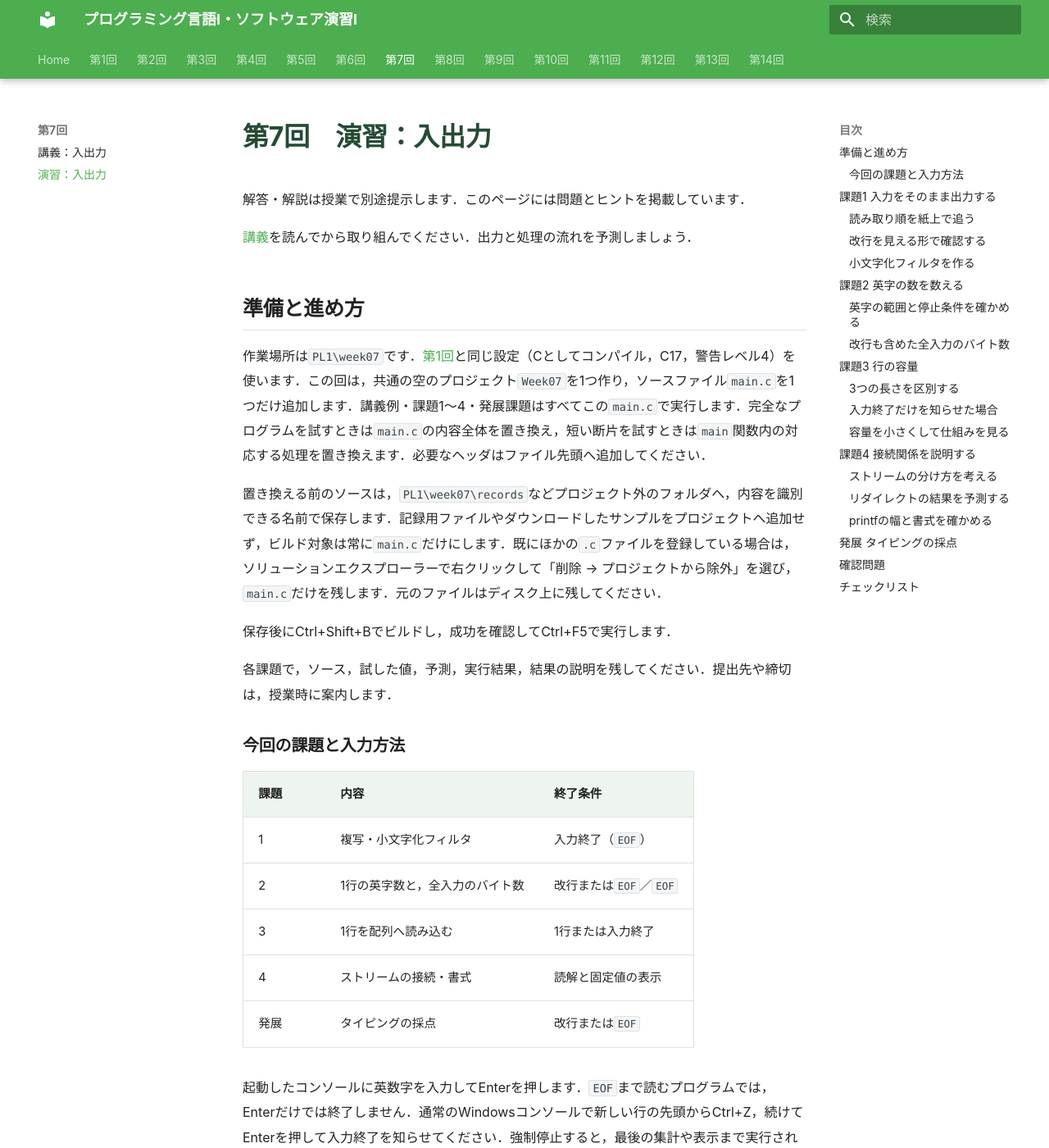
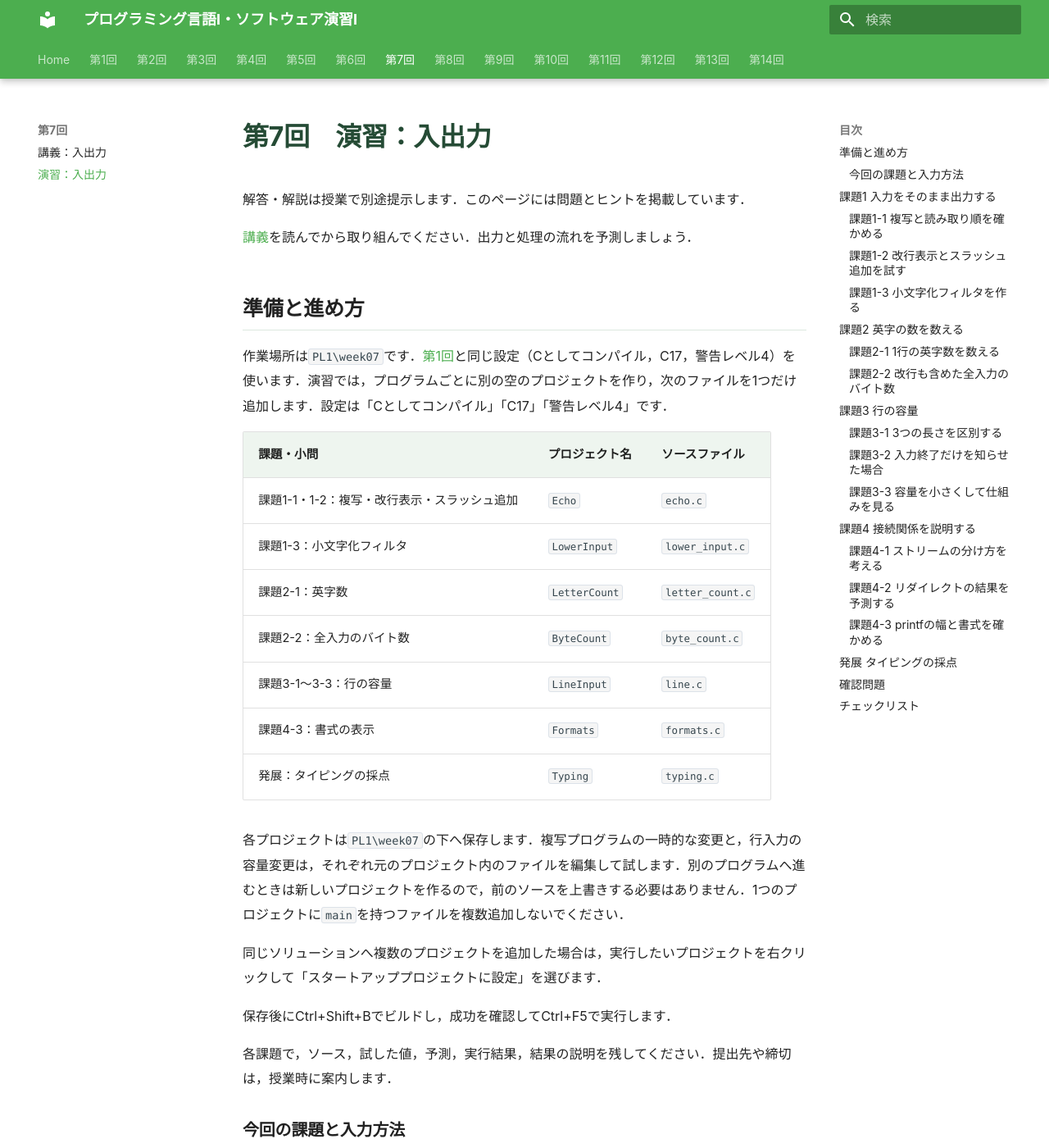
Before and after one commit to t-yokoga/softprac1, an MkDocs documentation site: the page built from docs/ex07.md, in a window 1280 px wide and 1400 px high. Shown: the whole window at 82% size. Built offline with MkDocs 1.6.1 and Material for MkDocs 9.7.7, drawn with Linux system fonts in a browser that asks for light colours; some of the changed text lies outside the part shown.

Commit message:
第7回の課題を個別プロジェクトと小問番号で整理

```diff
--- a/docs/ex07.md
+++ b/docs/ex07.md
@@ -10,9 +10,21 @@ title: 第7回 演習：入出力
 
 ## 準備と進め方
 
-作業場所は`PL1\week07`です．[第1回](lec01.md#hello)と同じ設定（Cとしてコンパイル，C17，警告レベル4）を使います．この回は，共通の空のプロジェクト`Week07`を1つ作り，ソースファイル`main.c`を1つだけ追加します．講義例・課題1〜4・発展課題はすべてこの`main.c`で実行します．完全なプログラムを試すときは`main.c`の内容全体を置き換え，短い断片を試すときは`main`関数内の対応する処理を置き換えます．必要なヘッダはファイル先頭へ追加してください．
+作業場所は`PL1\week07`です．[第1回](lec01.md#hello)と同じ設定（Cとしてコンパイル，C17，警告レベル4）を使います．演習では，プログラムごとに別の空のプロジェクトを作り，次のファイルを1つだけ追加します．設定は「Cとしてコンパイル」「C17」「警告レベル4」です．
 
-置き換える前のソースは，`PL1\week07\records`などプロジェクト外のフォルダへ，内容を識別できる名前で保存します．記録用ファイルやダウンロードしたサンプルをプロジェクトへ追加せず，ビルド対象は常に`main.c`だけにします．既にほかの`.c`ファイルを登録している場合は，ソリューションエクスプローラーで右クリックして「削除 → プロジェクトから除外」を選び，`main.c`だけを残します．元のファイルはディスク上に残してください．
+| 課題・小問 | プロジェクト名 | ソースファイル |
+| --- | --- | --- |
+| 課題1-1・1-2：複写・改行表示・スラッシュ追加 | `Echo` | `echo.c` |
+| 課題1-3：小文字化フィルタ | `LowerInput` | `lower_input.c` |
+| 課題2-1：英字数 | `LetterCount` | `letter_count.c` |
+| 課題2-2：全入力のバイト数 | `ByteCount` | `byte_count.c` |
+| 課題3-1〜3-3：行の容量 | `LineInput` | `line.c` |
+| 課題4-3：書式の表示 | `Formats` | `formats.c` |
+| 発展：タイピングの採点 | `Typing` | `typing.c` |
+
+各プロジェクトは`PL1\week07`の下へ保存します．複写プログラムの一時的な変更と，行入力の容量変更は，それぞれ元のプロジェクト内のファイルを編集して試します．別のプログラムへ進むときは新しいプロジェクトを作るので，前のソースを上書きする必要はありません．1つのプロジェクトに`main`を持つファイルを複数追加しないでください．
+
+同じソリューションへ複数のプロジェクトを追加した場合は，実行したいプロジェクトを右クリックして「スタートアッププロジェクトに設定」を選びます．
 
 保存後にCtrl+Shift+Bでビルドし，成功を確認してCtrl+F5で実行します．
 
@@ -37,17 +49,17 @@ title: 第7回 演習：入出力
 
 ## 課題1　入力をそのまま出力する
 
-講義のサンプル`echo.c`の内容全体を`main.c`へコピーして実行します．この課題では，次の3つの小問を順に行います．
+`Echo`プロジェクトを作り，講義のサンプル`echo.c`を追加して実行します．この課題では，次の3つの小問を順に行います．
 
-1. 複写プログラムをそのまま実行し，入力と出力の関係を確かめる．
-2. 複写プログラムを一時的に書き換え，改行やスラッシュを見える形で表示する．
-3. 複写プログラムをもとに，小文字化フィルタを作る．
+1. 課題1-1：複写プログラムをそのまま実行し，入力と出力の関係を確かめる．
+2. 課題1-2：複写プログラムを一時的に書き換え，改行やスラッシュを見える形で表示する．
+3. 課題1-3：複写プログラムをもとに，小文字化フィルタを作る．
 
 ??? tip "ヒント"
 
     入力待ちの間はプログラムは終わっていません．通常のWindowsコンソールでは，新しい行でCtrl+Z，Enterです．
 
-### 読み取り順を紙上で追う
+### 課題1-1　複写と読み取り順を確かめる
 
 | `getchar`で読む値 | `EOF`との比較 | プログラムの処理 |
 | --- | --- | --- |
@@ -68,9 +80,9 @@ title: 第7回 演習：入出力
 
 「空の入力」と「空行1個の入力」は同じではありません．①と②の違いを記録に書いてください．
 
-### 改行を見える形で確認する
+### 課題1-2　改行表示とスラッシュ追加を試す
 
-`main.c`にある複写プログラムのうち，`while`の中にある次の部分（`putchar`とその失敗処理）を，一時的に置き換えます．
+`echo.c`にある複写プログラムのうち，`while`の中にある次の部分（`putchar`とその失敗処理）を，一時的に置き換えます．
 
 ~~~c
 if (putchar(ch) == EOF) {
@@ -93,9 +105,9 @@ if (ch == '\n') {
 
 次に，元の`if (putchar(ch) == EOF) { ... }`の直前に，`putchar('/')`を呼ぶ処理を加えます．`putchar('/')`の戻り値も，`putchar(ch)`と同じ形で`EOF`かどうかを確かめてください．実行する前に，`ab`とEnterを入力したときの出力を予測して記録し，その後で実行して比べます．スラッシュは入力の各文字の前に入るので，改行の前にも付く点に注意します．確かめたら，加えた処理を消して元に戻します．
 
-### 小文字化フィルタを作る
+### 課題1-3　小文字化フィルタを作る
 
-`main.c`の複写プログラムを書き換えて，入力をすべて出力し，そのうち英大文字（`'A'`〜`'Z'`）だけを小文字に変えて出力するプログラムを作ります．第6回では文字列を配列に入れてから変換しましたが，今回は配列を使わず，`getchar`で読んだ1文字ずつを変換して`putchar`で出力します．入力は`EOF`まで読みます．
+`LowerInput`プロジェクトを作り，複写プログラムを`lower_input.c`へコピーして書き換え，入力をすべて出力し，そのうち英大文字（`'A'`〜`'Z'`）だけを小文字に変えて出力するプログラムを作ります．第6回では文字列を配列に入れてから変換しましたが，今回は配列を使わず，`getchar`で読んだ1文字ずつを変換して`putchar`で出力します．入力は`EOF`まで読みます．
 
 | 入力 | 出力 |
 | --- | --- |
@@ -111,15 +123,17 @@ if (ch == '\n') {
 
 ## 課題2　英字の数を数える
 
-この課題は2つの小問からなります．前半は英字の数を数えるプログラムを自分で作り，後半は全入力のバイト数を数えるプログラム（下に掲載）を実行して比べます．
+この課題は2つの小問からなります．課題2-1は英字の数を数えるプログラムを自分で作り，課題2-2は全入力のバイト数を数えるプログラム（下に掲載）を実行して比べます．
 
-前半では，`main.c`を書き換えて，1行（Enterを押すまで）に含まれる英字（`'A'`〜`'Z'`と`'a'`〜`'z'`）の個数を数えるプログラムを作ります．改行を読むか`EOF`になったら読むのをやめ，数えた個数を`printf("%d\n", count);`のように1行で表示します．例えば`abc 12!`なら3，空行なら0，`AZaz`なら4です．この課題の入力は1000バイト以内とします．
+### 課題2-1　1行の英字数を数える
+
+課題2-1では，`LetterCount`プロジェクトに`letter_count.c`を作り，1行（Enterを押すまで）に含まれる英字（`'A'`〜`'Z'`と`'a'`〜`'z'`）の個数を数えるプログラムを作ります．改行を読むか`EOF`になったら読むのをやめ，数えた個数を`printf("%d\n", count);`のように1行で表示します．例えば`abc 12!`なら3，空行なら0，`AZaz`なら4です．この課題の入力は1000バイト以内とします．
 
 ??? tip "ヒント"
 
     `EOF`だけでなく改行でもループを止めます．大文字と小文字の2つの範囲を論理演算でつなぎます．
 
-### 英字の範囲と停止条件を確かめる
+#### 英字の範囲と停止条件を確かめる
 
 次の表の「期待する数」は，実行する前に自分で予測して記録に書き，その後で実行結果と比べてください．入力ごとにプログラムを起動し直します．
 
@@ -133,9 +147,9 @@ if (ch == '\n') {
 
 このプログラムは，`EOF`を知らせなくてもEnterを押した時点で個数を表示します．課題1との違いは，ループを続ける条件に`ch != '\n'`が加わることです．条件を`&&`でつなぐときは，左側が偽なら右側は評価されない（短絡評価）ことを踏まえて，`getchar`で読む部分と`ch != '\n'`のどちらを左に書くべきかを考えましょう．
 
-### 改行も含めた全入力のバイト数
+### 課題2-2　改行も含めた全入力のバイト数
 
-後半では，前半で作ったプログラムを記録用フォルダに保存してから，次のプログラム全体で`main.c`の内容を置き換えて実行します．このプログラムは改行では止まらず，`EOF`まで読んで，読み取ったバイト数（改行を含む）を表示します．入力は改行を含めて合計1000バイト以内とします．
+課題2-2では，`ByteCount`プロジェクトを作り，次のプログラム全体を`byte_count.c`へ保存して実行します．このプログラムは改行では止まらず，`EOF`まで読んで，読み取ったバイト数（改行を含む）を表示します．入力は改行を含めて合計1000バイト以内とします．
 
 ~~~c linenums="1"
 #include <stdio.h>
@@ -154,7 +168,7 @@ int main(void)
 }
 ~~~
 
-前半と同じように，「期待する数」を予測して記録に書いてから実行します．どの入力でも，最後に新しい行の先頭でCtrl+Z，Enterを押して入力を終わりにします．
+課題2-1と同じように，「期待する数」を予測して記録に書いてから実行します．どの入力でも，最後に新しい行の先頭でCtrl+Z，Enterを押して入力を終わりにします．
 
 | 入力してから`EOF` | 期待する数 |
 | --- | ---: |
@@ -165,11 +179,11 @@ int main(void)
 
 ここで数えているのはプログラムが読み取ったバイトで，単語数ではありません．改行も数えます．日本語の見た目の文字数や，改行変換前のファイルサイズを求めるプログラムでもありません．
 
-**説明すること**：前半の英字数を数えるプログラムと，後半のバイト数を数えるプログラムのそれぞれについて，「何を数えるか」と「いつ結果を表示するか」を記録に書いてください．
+**説明すること**：課題2-1の英字数を数えるプログラムと，課題2-2のバイト数を数えるプログラムのそれぞれについて，「何を数えるか」と「いつ結果を表示するか」を記録に書いてください．
 
 ## 課題3　行の容量
 
-講義のサンプル`line.c`の内容全体を`main.c`へコピーして実行します．このプログラムは1回の実行で1行だけ読むので，入力ごとに起動し直します．次の5つを入力し，それぞれの結果を記録してください．
+`LineInput`プロジェクトを作り，講義のサンプル`line.c`を追加して実行します．このプログラムは1回の実行で1行だけ読むので，入力ごとに起動し直します．次の5つを入力し，それぞれの結果を記録してください．
 
 - 空行（Enterだけ）
 - `Hello`
@@ -177,7 +191,7 @@ int main(void)
 - 31個の`A`
 - 32個の`A`
 
-### 3つの長さを区別する
+### 課題3-1　3つの長さを区別する
 
 `Hello`とEnterでは，入力として読むのは本文5文字と改行の6文字です．`fgets`はさらに終端を付けて保存するので7要素を使います．例題は改行を終端に置き換えてから，本文の長さ5を表示します．
 
@@ -191,13 +205,13 @@ int main(void)
 
 31個と32個を用意するときは，エディタなどで個数を確認してからコンソールへ貼り付けてかまいません．個数があいまいなまま結果だけを比較しないでください．初期の`Text:`は入力案内で，`length=...`はプログラムが読み取り後に出す結果です．
 
-### 入力終了だけを知らせた場合
+### 課題3-2　入力終了だけを知らせた場合
 
 起動後，何も入力せず新しい行でCtrl+Z，Enterを押してください．`No line read.`と表示されることを確かめ，記録します．Enterだけの空行は正常に読めます．「長さ0の文字列を読み取れた」と「行を読み取れなかった」を区別しましょう．
 
-### 容量を小さくして仕組みを見る
+### 課題3-3　容量を小さくして仕組みを見る
 
-`main.c`にコピーした行入力プログラムで，`char line[32];`を`char line[8];`に変えます．それ以外の部分は変更しません．このとき保存できる本文は最大7文字です．`ABCDEF`（6文字），`ABCDEFG`（7文字），`ABCDEFGH`（8文字）をそれぞれ起動し直して入力し，`length=6`，`length=7`，`Line too long.`と表示されることを確かめてください．
+`LineInput`の`line.c`で，`char line[32];`を`char line[8];`に変えます．それ以外の部分は変更しません．このとき保存できる本文は最大7文字です．`ABCDEF`（6文字），`ABCDEFG`（7文字），`ABCDEFGH`（8文字）をそれぞれ起動し直して入力し，`length=6`，`length=7`，`Line too long.`と表示されることを確かめてください．
 
 `fgets`には`sizeof line`で容量を渡しているので，配列の宣言を変えるだけで，読み込む上限も自動的に変わります．ただし，関数の引数として受け取った配列に`sizeof`を使っても，元の配列の大きさは得られません（第5回の復習）．
 
@@ -209,19 +223,19 @@ int main(void)
 
 ## 課題4　接続関係を説明する
 
-この課題は，前半が接続関係を考える問題，後半が`printf`の書式を確かめる実行課題です．前半はプログラムを実行せず，文章か接続図で答えて記録に書きます．コマンドの操作やファイルの上書きは行いません．
+この課題は，課題4-1・4-2が接続関係を考える問題，課題4-3が`printf`の書式を確かめる実行課題です．課題4-1・4-2はプログラムを実行せず，文章か接続図で答えて記録に書きます．コマンドの操作やファイルの上書きは行いません．
 
-### ストリームの分け方を考える
+### 課題4-1　ストリームの分け方を考える
 
 次の2つのプログラムを考えます．
 
-- プログラム`A`：課題1で作った小文字化フィルタに，処理の状況を知らせるメッセージを`stderr`へ出す処理を加えたもの．小文字にしたテキストは`stdout`へ出す．
-- プログラム`B`：課題2の後半のように，`stdin`から読んだバイト数を改行も含めて数え，表示するプログラム．
+- プログラム`A`：課題1-3で作った小文字化フィルタに，処理の状況を知らせるメッセージを`stderr`へ出す処理を加えたもの．小文字にしたテキストは`stdout`へ出す．
+- プログラム`B`：課題2-2のように，`stdin`から読んだバイト数を改行も含めて数え，表示するプログラム．
 
 1. `A`の`stdout`を`B`の`stdin`につなぐと，`B`は`A`が`stderr`へ出したメッセージも数えるか．理由も答えよ．
 2. `A`が`stdout`へ入力案内を出すと，`B`の結果にどのような影響があるか．
 
-### リダイレクトの結果を予測する
+### 課題4-2　リダイレクトの結果を予測する
 
 入力ファイルの内容は`AB`と改行で，プログラムが読み取るのは3バイトとします．`A`と`B`は上と同じプログラムです．
 
@@ -231,9 +245,9 @@ int main(void)
 4. `A`の`stdout`を`B`の`stdin`につなぐと，`B`は何と表示するか．
 5. `A`が処理結果の前に，`stdout`へ`Ready`と改行を出すように変えると，4の`B`の表示はどう変わるか．
 
-### `printf`の幅と書式を確かめる
+### 課題4-3　`printf`の幅と書式を確かめる
 
-次のプログラム全体で`main.c`の内容を置き換えて実行します．このプログラムは入力を待ちません．縦棒で囲むことで，追加された空白を見やすくしています．
+`Formats`プロジェクトを作り，次のプログラム全体を`formats.c`へ保存して実行します．このプログラムは入力を待ちません．縦棒で囲むことで，追加された空白を見やすくしています．
 
 ~~~c linenums="1"
 #include <stdio.h>
@@ -275,7 +289,7 @@ int main(void)
 
 ## 発展　タイピングの採点
 
-タイピングの採点プログラムを`main.c`に作ります．お手本の文字列`This is a pen`と，キーボードから入力した1行とを，**同じ位置の文字どうし**で比べ，一致した文字の数を得点として表示します．
+`Typing`プロジェクトを作り，タイピングの採点プログラムを`typing.c`に作ります．お手本の文字列`This is a pen`と，キーボードから入力した1行とを，**同じ位置の文字どうし**で比べ，一致した文字の数を得点として表示します．
 
 プログラムが満たすこと（仕様）は次のとおりです．
 
@@ -303,7 +317,7 @@ int main(void)
 
 ??? tip "ヒント"
 
-    入力の位置`position`と得点`score`を別々の変数で管理します．1文字読むたびに`position`は1進みますが，`score`は一致したときだけ1増えます．大文字・小文字を区別せずに比べるには，入力の文字とお手本の文字の両方を，課題1と同じ方法で小文字に変えてから比べます．入力の文字は`getchar`の値を`int`で受け取り，`EOF`でないことを確かめてから小文字に変えます．
+    入力の位置`position`と得点`score`を別々の変数で管理します．1文字読むたびに`position`は1進みますが，`score`は一致したときだけ1増えます．大文字・小文字を区別せずに比べるには，入力の文字とお手本の文字の両方を，課題1-3と同じ方法で小文字に変えてから比べます．入力の文字は`getchar`の値を`int`で受け取り，`EOF`でないことを確かめてから小文字に変えます．
 
 大文字・小文字を区別する版を試したいときは，比較を`ch == target[position]`に変えます（`ch`は入力の文字，`target`はお手本の配列）．
 
```
Also changed, not shown: docs/lec07.md (+1 -1 lines).
